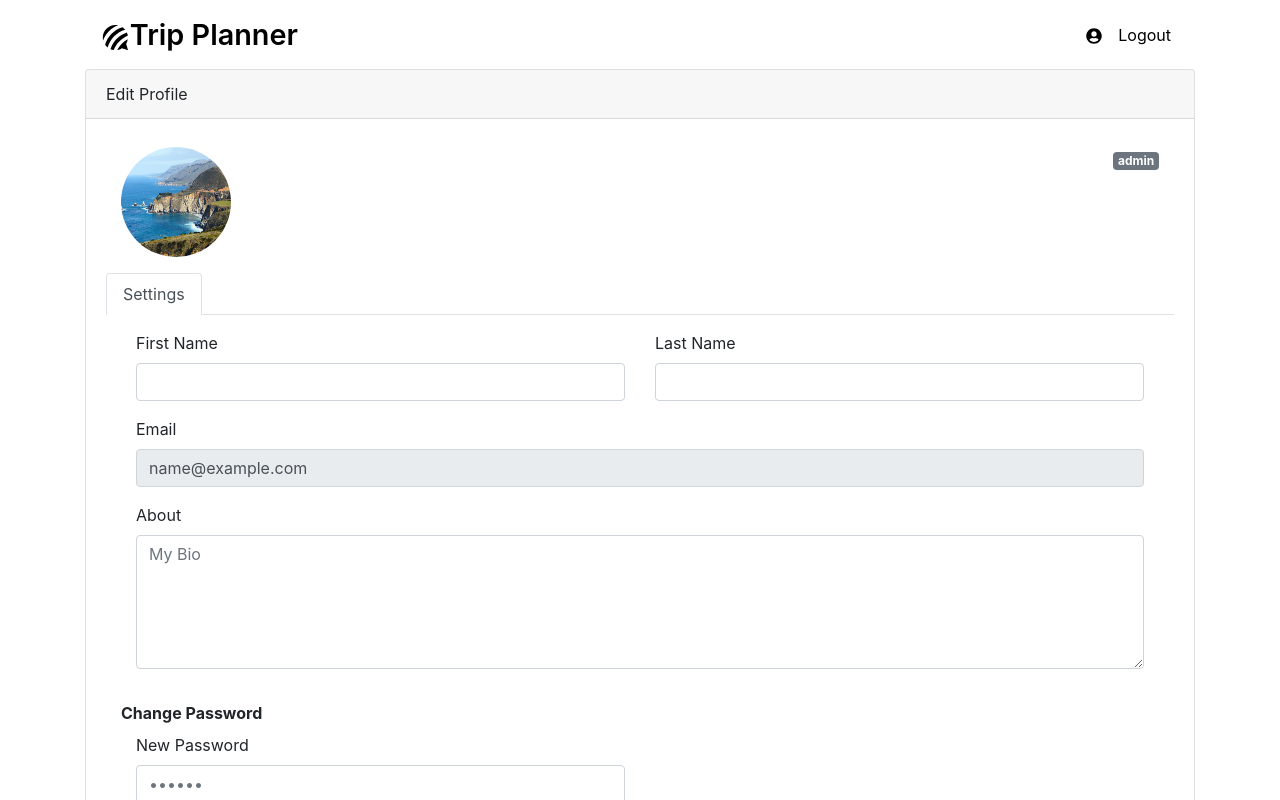
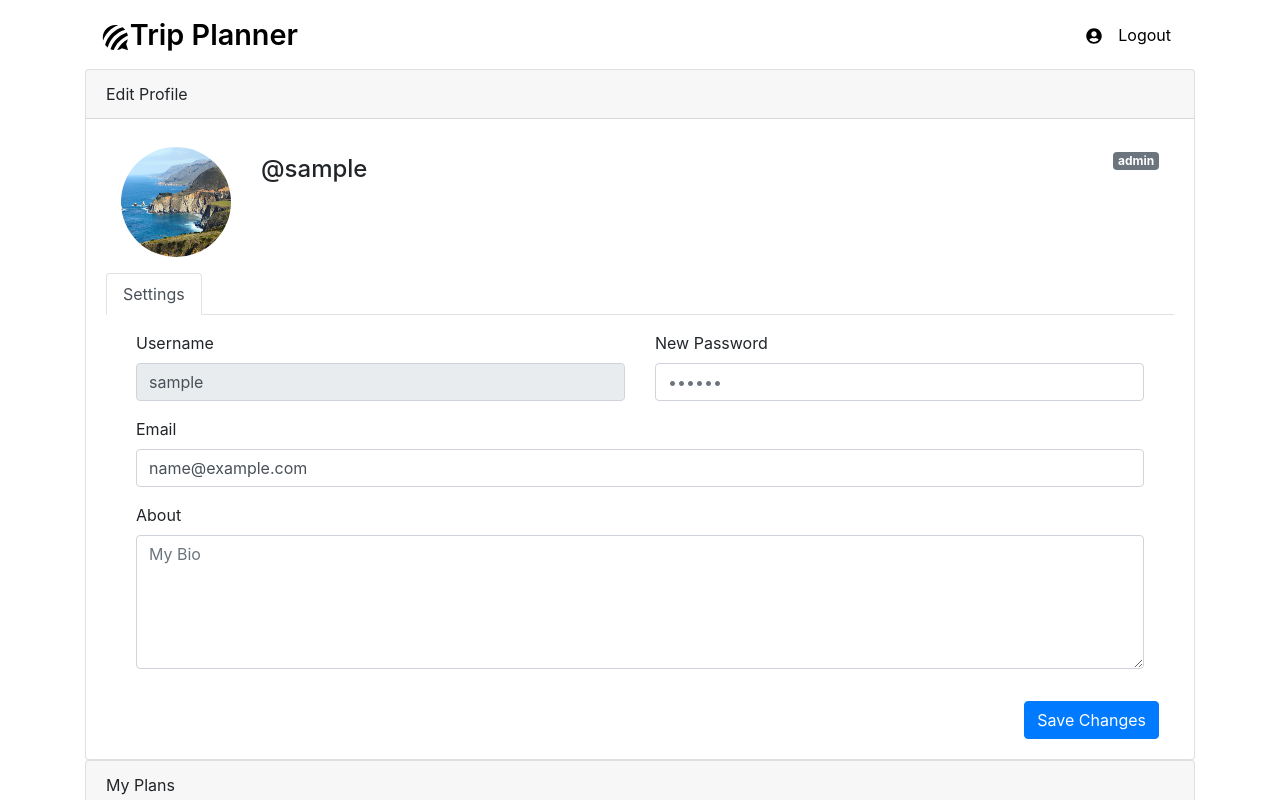
Before and after one commit to lulu814/TripPlanner, a React (Create React App) app in the folder frontend/: page /profile in a window 1280 px wide. Shown: the top 800 px of the page. Built offline with nearby package versions, Linux system fonts and the light colour scheme; no server answers; sample sign-in values are in the browser's storage.

Commit message:
Update AccountComponent.js

```diff
--- a/frontend/src/components/User/AccountComponent.js
+++ b/frontend/src/components/User/AccountComponent.js
@@ -8,8 +8,7 @@ export default class UserProfile extends Component {
     state = {
         isLogin: localStorage.getItem('accessToken') !== null,
         currUser: JSON.parse(localStorage.getItem('user')),
-        fName: localStorage.getItem('user') !== null ? JSON.parse(localStorage.getItem('user')).fName : '',
-        lName: localStorage.getItem('user') !== null ? JSON.parse(localStorage.getItem('user')).lName : '',
+        email: localStorage.getItem('user') !== null ? JSON.parse(localStorage.getItem('user')).email : '',
         password: localStorage.getItem('user') !== null ? JSON.parse(localStorage.getItem('user')).password : '',
         text: localStorage.getItem('user') !== null ? JSON.parse(localStorage.getItem('user')).text : '',
         plans: []
@@ -41,8 +40,7 @@ export default class UserProfile extends Component {
         e.preventDefault();
         const updateUser = {
             ...this.state.currUser,
-            fName: this.state.fName,
-            lName: this.state.lName,
+            email: this.state.email,
             password: this.state.password,
             text: this.state.text
         }
@@ -75,7 +73,7 @@ export default class UserProfile extends Component {
                                     </div>
                                     <div className="col d-flex flex-column flex-sm-row justify-content-between mb-3">
                                         <div className="text-center text-sm-left mb-2 mb-sm-0">
-                                            <h4 className="pt-sm-2 pb-1 mb-0 text-nowrap">{this.state.fName} {this.state.lName}</h4>
+                                            <h4 className="pt-sm-2 pb-1 mb-0 text-nowrap">@{this.state.currUser.username}</h4>
 
                                         </div>
                                         <div className="text-center text-sm-right">
@@ -94,23 +92,37 @@ export default class UserProfile extends Component {
                                             <div className="row">
                                                 <div className="col">
                                                     <div className="row">
-                                                        <div className="col">
+                                                        <div className="col-12 col-md-6">
                                                             <div className="form-group">
-                                                                <label>First Name</label>
-                                                                <input className="form-control"
-                                                                       type="text"
-                                                                       onChange={e =>
-                                                                           this.setState({fName: e.target.value})}
-                                                                       value={this.state.fName}/>
+                                                                <label>Username</label>
+                                                                <input className="form-control" type="text"
+                                                                       value={this.state.currUser.username}
+                                                                       readOnly
+                                                                />
                                                             </div>
                                                         </div>
-                                                        <div className="col">
+                                                        <div className="col-12 col-md-6">
                                                             <div className="form-group">
-                                                                <label>Last Name</label>
-                                                                <input className="form-control" type="text"
+                                                                <label>New Password</label>
+                                                                <input className="form-control" type="password"
                                                                        onChange={e =>
-                                                                           this.setState({lName: e.target.value})}
-                                                                       value={this.state.lName}/>
+                                                                           this.setState({password: e.target.value})}
+                                                                       placeholder="••••••"/>
+                                                            </div>
+                                                        </div>
+                                                    </div>
+                                                    <div className="row">
+                                                        <div className="col-12">
+                                                            <div className="row">
+                                                                {/*<div className="col-12 col-md-6">*/}
+                                                                {/*    <div className="form-group">*/}
+                                                                {/*        <label>New Password</label>*/}
+                                                                {/*        <input className="form-control" type="password"*/}
+                                                                {/*               onChange={e =>*/}
+                                                                {/*                   this.setState({password: e.target.value})}*/}
+                                                                {/*               placeholder="••••••"/>*/}
+                                                                {/*    </div>*/}
+                                                                {/*</div>*/}
                                                             </div>
                                                         </div>
                                                     </div>
@@ -118,10 +130,11 @@ export default class UserProfile extends Component {
                                                         <div className="col">
                                                             <div className="form-group">
                                                                 <label>Email</label>
-                                                                <input className="form-control" type="text"
-                                                                       value={this.state.currUser.email}
-                                                                       readOnly
-                                                                />
+                                                                <input className="form-control"
+                                                                       type="text"
+                                                                       onChange={e =>
+                                                                           this.setState({email: e.target.value})}
+                                                                       value={this.state.email}/>
                                                             </div>
                                                         </div>
                                                     </div>
@@ -135,22 +148,6 @@ export default class UserProfile extends Component {
                                                                               this.setState({text: e.target.value})}
                                                                           value={this.state.text}
                                                                 />
-                                                            </div>
-                                                        </div>
-                                                    </div>
-                                                </div>
-                                            </div>
-                                            <div className="row">
-                                                <div className="col-12">
-                                                    <div className="mb-2"><b>Change Password</b></div>
-                                                    <div className="row">
-                                                        <div className="col-12 col-md-6">
-                                                            <div className="form-group">
-                                                                <label>New Password</label>
-                                                                <input className="form-control" type="password"
-                                                                       onChange={e =>
-                                                                           this.setState({password: e.target.value})}
-                                                                       placeholder="••••••"/>
                                                             </div>
                                                         </div>
                                                     </div>
```
